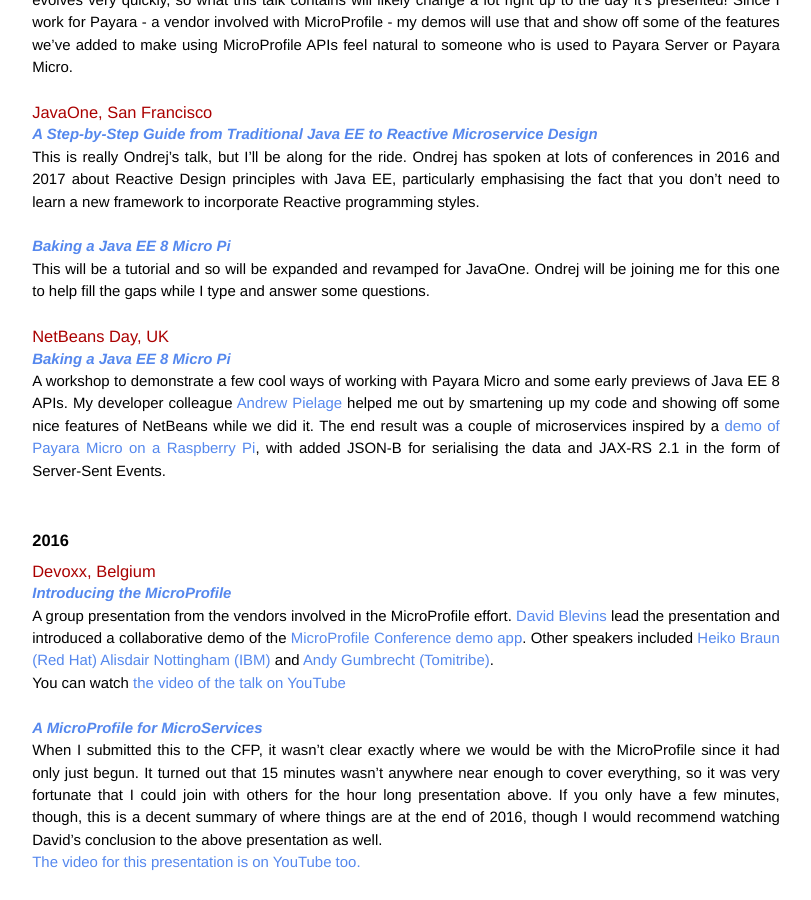
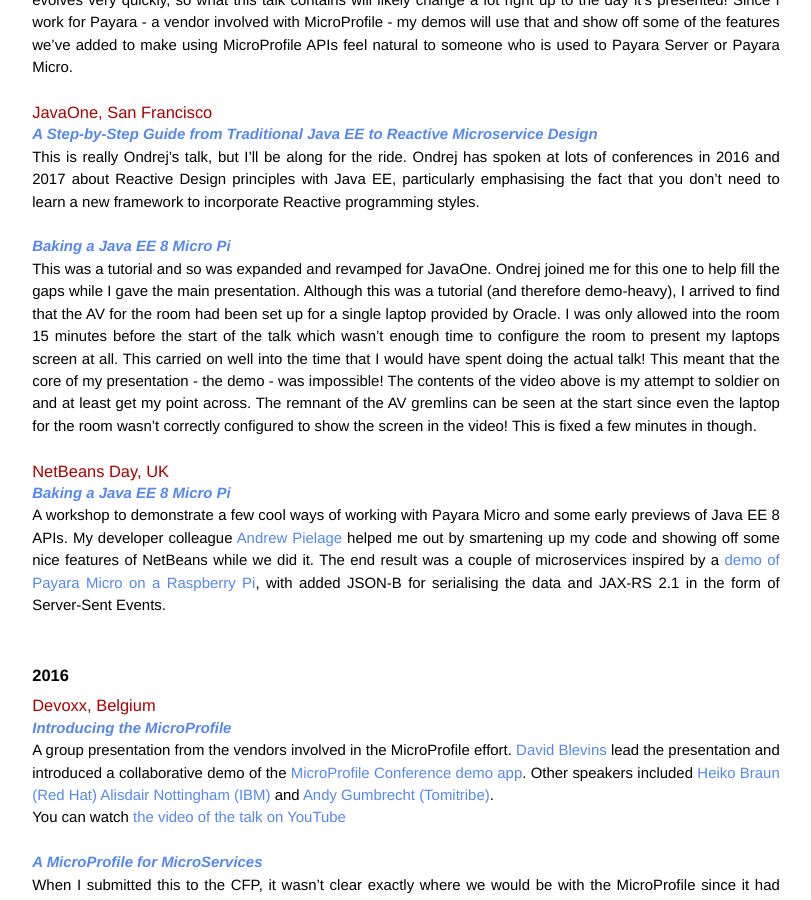
Before and after one commit to mikecroft/mikecroft.github.io, a Jekyll site: the page built from conferences/index.md, in a window 1280 px wide and 900 px high, scrolled down 423 px. Shown: the whole window, without its empty margins (234-1045 px from the left). Built offline with Jekyll 4.4.1, drawn with Linux system fonts in a browser that asks for light colours.

Commit message:
update conferences page

```diff
--- a/conferences/index.md
+++ b/conferences/index.md
@@ -18,8 +18,8 @@
 ***[A Step-by-Step Guide from Traditional Java EE to Reactive Microservice Design](https://events.rainfocus.com/catalog/oracle/oow17/catalogjavaone17?search=HOL1320&showEnrolled=false)***
 This is really Ondrej's talk, but I'll be along for the ride. Ondrej has spoken at lots of conferences in 2016 and 2017 about Reactive Design principles with Java EE, particularly emphasising the fact that you don't need to learn a new framework to incorporate Reactive programming styles.
 
-***[Baking a Java EE 8 Micro Pi](https://events.rainfocus.com/catalog/oracle/oow17/catalogjavaone17?search=TUT2112&showEnrolled=false)***
-This will be a tutorial and so will be expanded and revamped for JavaOne. Ondrej will be joining me for this one to help fill the gaps while I type and answer some questions.
+***[Baking a Java EE 8 Micro Pi](https://www.youtube.com/watch?v=FoAU5_ykkO8)***
+This was a tutorial and so was expanded and revamped for JavaOne. Ondrej joined me for this one to help fill the gaps while I gave the main presentation. Although this was a tutorial (and therefore demo-heavy), I arrived to find that the AV for the room had been set up for a single laptop provided by Oracle. I was only allowed into the room 15 minutes before the start of the talk which wasn't enough time to configure the room to present my laptops screen at all. This carried on well into the time that I would have spent doing the actual talk! This meant that the core of my presentation - the demo - was impossible! The contents of the video above is my attempt to soldier on and at least get my point across. The remnant of the AV gremlins can be seen at the start since even the laptop for the room wasn't correctly configured to show the screen in the video! This is fixed a few minutes in though.
 
 ## NetBeans Day, UK
 ***[Baking a Java EE 8 Micro Pi](https://www.payara.fish/see_us_at_the_netbeans_day_uk_2017)***
```
